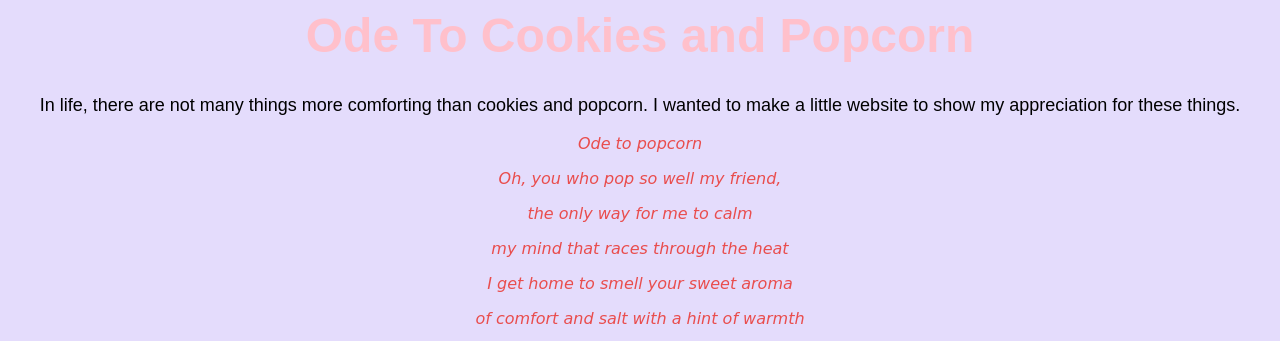
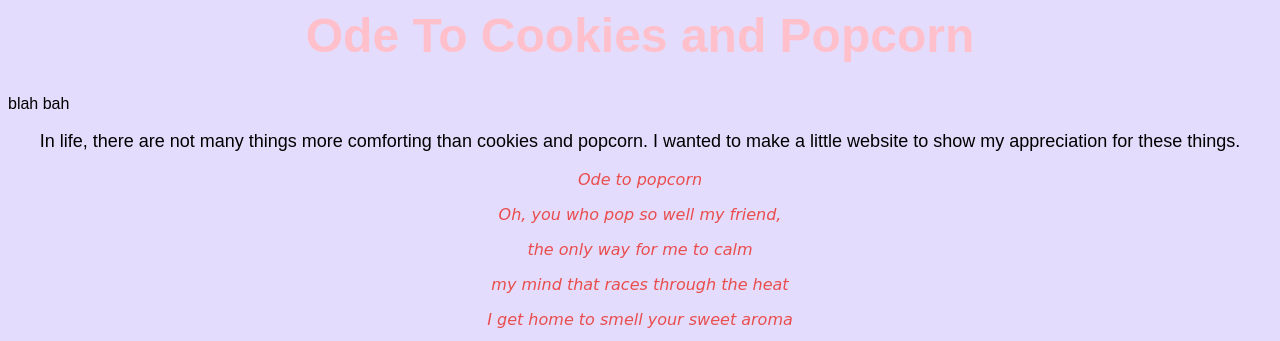
Before and after one commit to liki7211/liki7211.github.io-ode-to-things, a plain HTML site: page index.html in a window 1280 px wide. Shown: the top 341 px of the page. Drawn offline with Linux system fonts and the light colour scheme.

Commit message:
Update index.html

```diff
--- a/index.html
+++ b/index.html
@@ -117,6 +117,7 @@ font-weight: bolder;
 
 
        <h1 id="header" >Ode To Cookies and Popcorn</h1>
+       <p> blah bah </p>
            <p class="intro"> In life, there are not many things more comforting than cookies and popcorn. I wanted to make a little website to show my appreciation for these things.</p>
            <p class="pem1">Ode to popcorn </p>
            <p class="pem1">Oh, you who pop so well my friend, </p>
```
